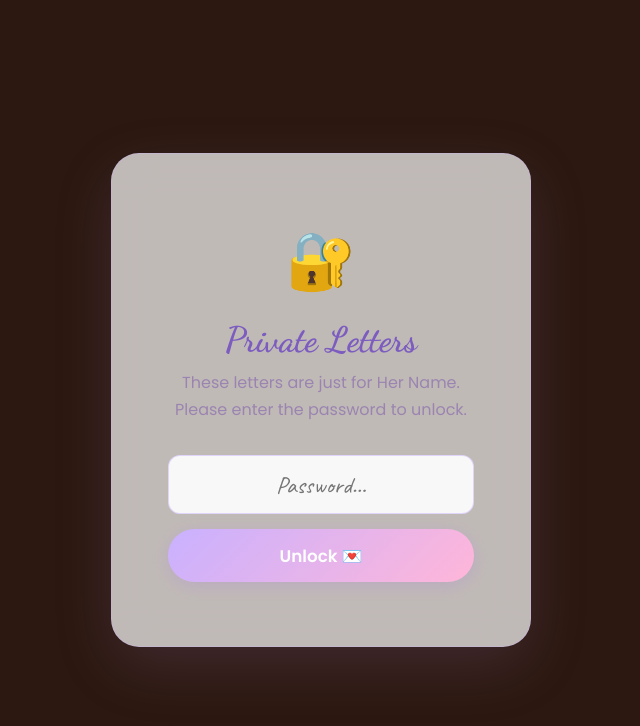
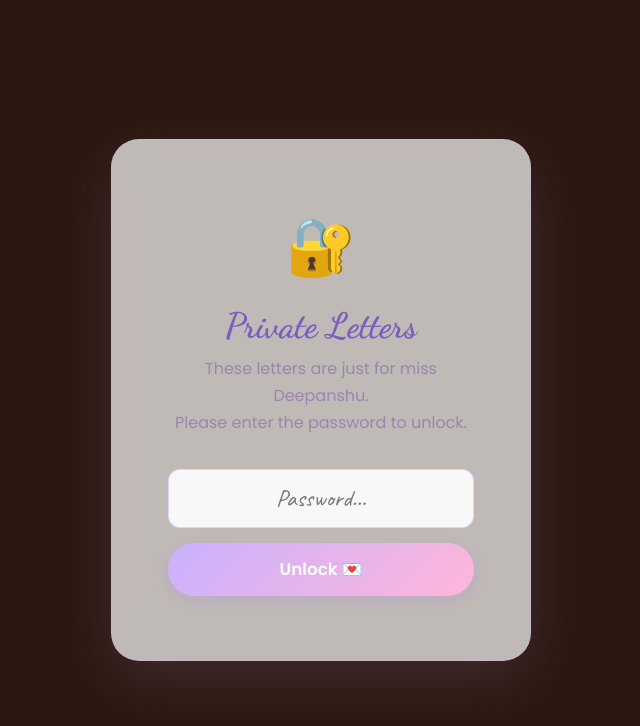
Before and after one commit to task-masterr01/DP-Birthday-Portfolio, a React (Vite) app: page /letters in a window 1280 px wide. Shown: the top 726 px of the page, without its empty margins (319-959 px from the left). Built offline with nearby package versions, Linux system fonts and the light colour scheme; a web font is replaced by a local one.

Commit message:
fix: update text in Cards and LetterBoard

```diff
--- a/src/components/Cards.jsx
+++ b/src/components/Cards.jsx
@@ -13,7 +13,7 @@ const CARDS = [
   {
     category: 'A Shayari 🌸',
     emoji: '🌸',
-    message: 'Gulab se gore gaal rakhti hai .\nKhayalo mai gum karne layak julfo ke jaal rakhti hai . \t Mann ko baichain rakhti hai dil ko behal rakhti hai\n Chehre pe uske kudrati noor bin makeup bhi bawal lagti hai  .',
+    message: 'Gulab se gore gaal rakhti hai .\nKhayalo mai gum karne layak julfo ke jaal rakhti hai . \t Mann ko baichain rakhti hai dil ko behal rakhti hai\n Chehre pe aapke kudrati noor bin makeup bhi bawal lagti hai  .',
   },
   {
     category: "Something I'm Grateful For 🙏",
--- a/src/components/LetterBoard.jsx
+++ b/src/components/LetterBoard.jsx
@@ -3,7 +3,7 @@ import { useState, useEffect } from 'react';
 import '../letter.css';
 
 // ✏️ Replace with her actual name
-const HER_NAME = 'Her Name';
+const HER_NAME = 'miss Deepanshu';
 
 const PIN_TYPES = ['pin-lav', 'pin-rose', 'pin-gold'];
 // Slight random rotations for the pinned cards
```
